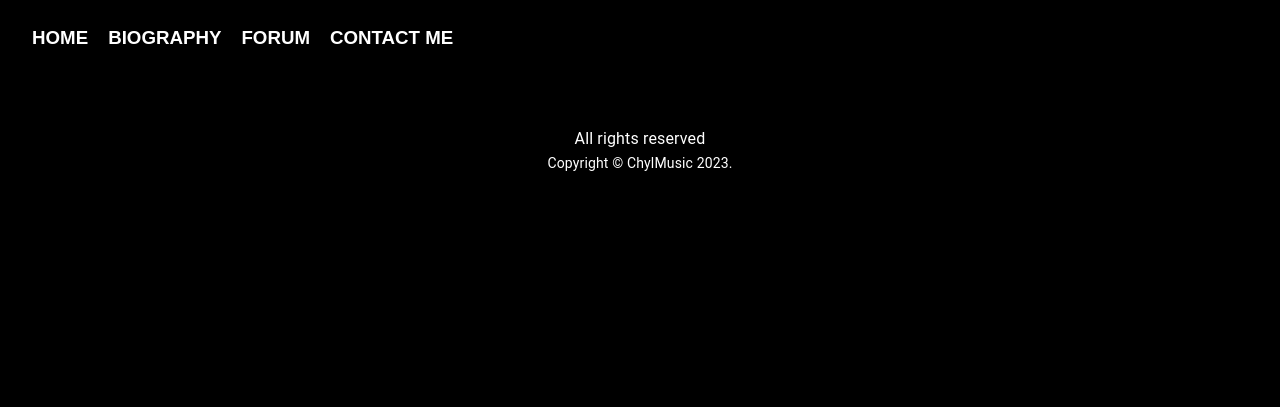
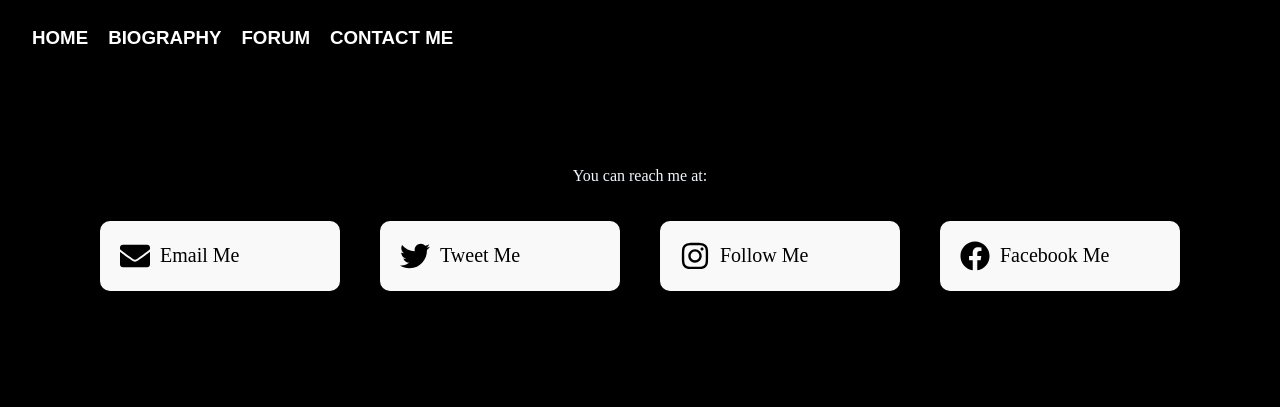
Before and after one commit to korenrolle/Capstone, a React (Create React App) app: page /contact in a window 1280 px wide. Shown: the part 203-610 px from the top of the page. Built offline with nearby package versions, Linux system fonts and the light colour scheme.

Commit message:
create routes for contact page

```diff
--- a/package.json
+++ b/package.json
@@ -15,6 +15,7 @@
     "rc-progress": "^3.4.1",
     "react": "^18.2.0",
     "react-dom": "^18.2.0",
+    "react-icons": "^4.7.1",
     "react-player": "^2.11.0",
     "react-router": "^6.4.5",
     "react-router-dom": "^6.4.5",
--- a/src/App.js
+++ b/src/App.js
@@ -9,6 +9,7 @@ import Biography from './Pages/Biography/Biography';
 // import Gallery from './Pages/Gallery/Gallery';
 import Feed from './Pages/Music/Feed';
 import AlbumDetails from './Pages/Music/AlbumDetails';
+import Contact from './Pages/Gallery/Contact';
 // import Player from './components/Player/Player';
 
 function App() {
@@ -22,7 +23,7 @@ function App() {
         <Route path="/biography" element={<Biography />} />
         <Route path="/music" element={<Feed />} />
         <Route path="/music/:id" element={<AlbumDetails />} />
-        {/* <Route path="/gallery" element={<Player />} /> */}
+        <Route path="/contact" element={<Contact />} />
       </Routes>
       <Footer />
     </div>
--- /dev/null
+++ b/src/Pages/Gallery/Contact.jsx
@@ -0,0 +1,32 @@
+import React from 'react';
+import { FaEnvelope, FaTwitter, FaInstagram, FaFacebook } from 'react-icons/fa';
+import './style/contact.css';
+
+const Contact = () => {
+  return (
+    <div className="contact">
+      <h2>Get in Touch</h2>
+      <p>You can reach me at:</p>
+      <ul>
+        <li>
+          <FaEnvelope className="icon" />
+          <a href="mailto:Chylbookings@gmail.com">Email Me</a>
+        </li>
+        <li>
+          <FaTwitter className="icon" />
+          <a href="https://twitter.com/chylmusic">Tweet Me</a>
+        </li>
+        <li>
+          <FaInstagram className="icon" />
+          <a href="https://instagram.com/chylmusic">Follow Me</a>
+        </li>
+        <li>
+          <FaFacebook className="icon" />
+          <a href="https://www.facebook.com/people/Koren-Rolle/100080670240096/">Facebook Me</a>
+        </li>
+      </ul>
+    </div>
+  );
+};
+
+export default Contact;
--- /dev/null
+++ b/src/Pages/Gallery/style/contact.css
@@ -0,0 +1,29 @@
+.contact {
+  text-align: center;
+  padding: 30px;
+}
+
+.contact ul {
+  list-style: none;
+  padding: 0;
+  display: flex;
+  flex-wrap: wrap;
+  justify-content: center;
+}
+
+.contact li {
+  display: flex;
+  align-items: center;
+  margin: 20px;
+}
+
+.contact .icon {
+  font-size: 30px;
+  margin-right: 10px;
+}
+
+.contact a {
+  font-size: 20px;
+  text-decoration: none;
+  color: black;
+}
```
Also changed, not shown: src/Pages/Gallery/Gallery.jsx (deleted, +0 -42 lines), src/Pages/Gallery/style/gallery.css (deleted), 1 other file (tests, documents, lock files or other folders).
